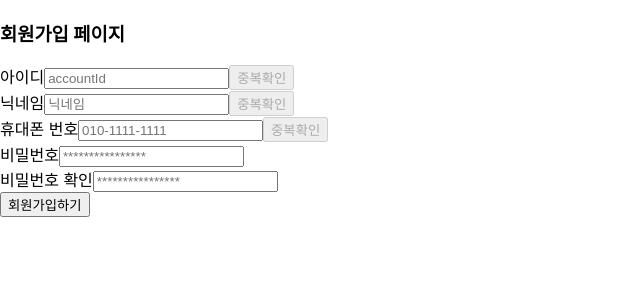
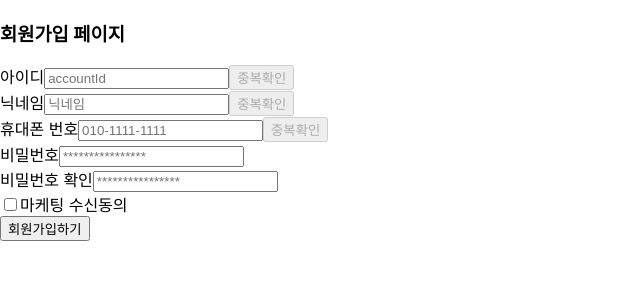
Before and after one commit to sanynote/chatting, a React (Create React App) app: page /signup in a window 1280 px wide. Shown: the top 300 px of the page, without its empty margins (0-640 px from the left). Built offline with nearby package versions, Linux system fonts and the light colour scheme; no server answers.

Commit message:
feat: 회원가입 api test

```diff
--- a/src/api/auth/api.sign.up.ts
+++ b/src/api/auth/api.sign.up.ts
@@ -1,6 +1,6 @@
-import {userApiInstance,METHOD} from "../config/axios.instance";
+import { userApiInstance, METHOD } from "../config/axios.instance";
 import { AxiosResponse } from "axios";
-import {SignInResponseType} from "./api.sign.in";
+import { SignInResponseType } from "./api.sign.in";
 
 type CheckAccountIdResponse = BaseResponseType<{
   readonly validateAccountId: boolean;
@@ -39,13 +39,18 @@ export const CERTIFICATION_PHONE = (
   });
 };
 
-
 export const SIGN_UP = (
-  signInForm: Pick<SignInType, "accountId" & { password: string }>
+  signInForm: Pick<
+    SignInType,
+    "accountId" | "nickname" | "phone" | "isMarketing"
+  > & {
+    password: string;
+    confirmPassword: string;
+  }
 ): Promise<AxiosResponse<SignInResponseType>> => {
   return userApiInstance({
     method: METHOD.POST,
-    url: "users/login",
+    url: "/users/register",
     data: signInForm,
   });
 };
--- a/src/pages/auth/sign.up.tsx
+++ b/src/pages/auth/sign.up.tsx
@@ -7,6 +7,7 @@ import {
   CERTIFICATION_PHONE,
   CHECK_ACCOUNT_ID,
   CHECK_NICKNAME,
+  SIGN_UP,
 } from "../../api/auth/api.sign.up";
 import { AxiosError } from "axios";
 
@@ -18,11 +19,23 @@ function SignUp() {
     formState: { errors },
   } = useForm({ mode: "onChange" });
 
-  const onSubmit = (data: any) => console.log(data);
+  const onSubmit = async (datas: any) => {
+    try {
+      console.log(datas,'datas')
+      const { status, data } = await SIGN_UP(datas);
+      if (status === 201) {
+        console.log(status, data, "야호");
+      }
+    } catch (e) {
+      console.log(e, "e");
+    }
+  };
+
   const [user, setUser] = useRecoilState(UserInfo);
   const [accountIdLocked, setAccountIdLocked] = React.useState(false);
   const [nicknameLocked, setNicknameLocked] = React.useState(false);
   const [phoneLocked, setPhoneLocked] = React.useState(false);
+  const [isMarketing, setIsMarketing] = React.useState(false);
 
   const navigate = useNavigate();
 
@@ -122,7 +135,11 @@ function SignUp() {
                 },
               })}
             />
-            <button type="button" disabled={lockIdDuplicateButton()} onClick={duplicateId}>
+            <button
+              type="button"
+              disabled={lockIdDuplicateButton()}
+              onClick={duplicateId}
+            >
               중복확인
             </button>
             {errors?.accountId?.message}
@@ -227,8 +244,17 @@ function SignUp() {
             {errors?.confirmPassword?.message}
           </>
         </div>
+        <input
+          id="isMarketing"
+          type="checkbox"
+          {...register("isMarketing", { value: isMarketing })}
+          onClick={() => setIsMarketing((prevState) => !prevState)}
+        />
+        <label>마케팅 수신동의</label>
 
-        <button type="submit">회원가입하기</button>
+        <div>
+          <button type="submit">회원가입하기</button>
+        </div>
       </form>
     </div>
   );
```
